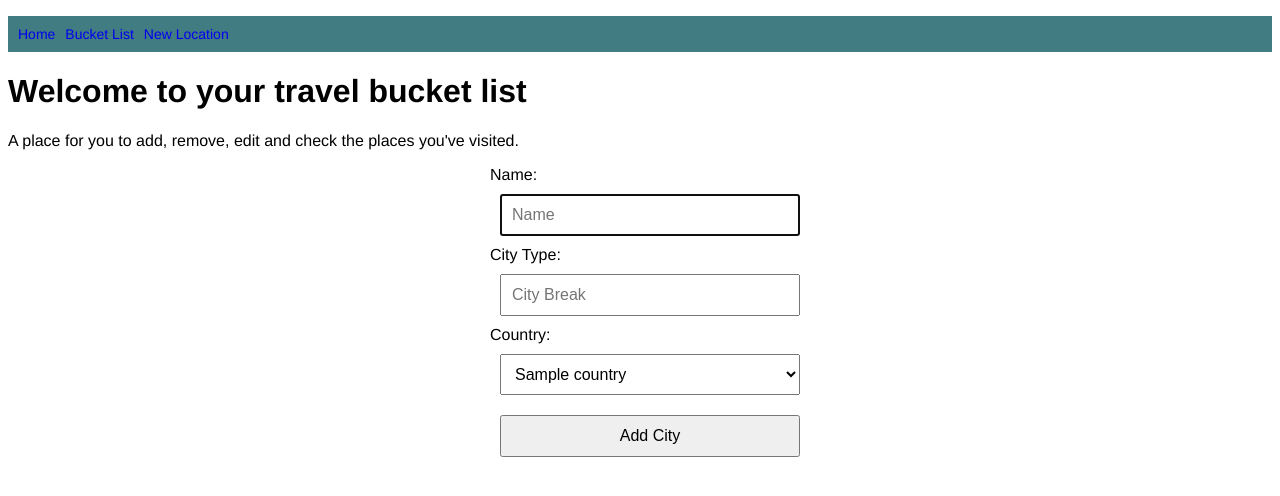
After one commit to stephdavis1/Travel-Bucket-List-App, a Flask app: template templates/cities/new.html in a window 1280 px wide. The commit adds this page. Shown: the top 496 px of the page. Run offline with Flask 2, Linux system fonts and the light colour scheme; the template is opened without the code that fills it: most values are stand-ins (such as "Sample title", 1, 10 or a date in 2020).

Commit message:
added new.html

```diff
--- a/templates/base.html
+++ b/templates/base.html
@@ -13,7 +13,7 @@
       <ul class="menu">
         <li><a href="/">Home</a></li>
         <li><a href="/countries/show">Bucket List</a></li>
-        <li><a href="/cities/add">New Location</a></li>
+        <li><a href="/cities/new">New Location</a></li>
       </ul>
     </nav>
   </header>
--- /dev/null
+++ b/templates/cities/new.html
@@ -0,0 +1,29 @@
+{% extends "base.html" %}
+{% block content %}
+
+<form action="/cities" method="post">
+
+  <div>
+    <label for="name">Name:</label>
+    <input type="text" id="name" name="name" placeholder="Name" required autofocus>
+  </div>
+
+  <div>
+    <label for="city_type">City Type:</label>
+    <input type="text" id="city_type" name="city_type" placeholder="City Break" required autofocus>
+  </div>
+
+  <div>
+    <label for="country">Country:</label>
+    <select id="country" name="country_id">
+      {% for country in all_countries %}
+        <option value="{{ country.id }}">{{ country.name() }}</option>
+      {% endfor %}
+    </select>
+  </div>
+
+  <button type="submit">Add City</button>
+
+</form>
+
+{% endblock %}
```
